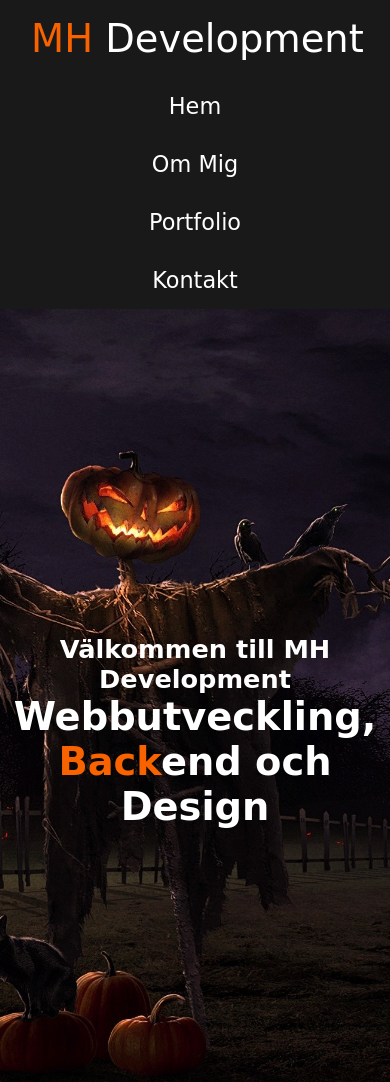
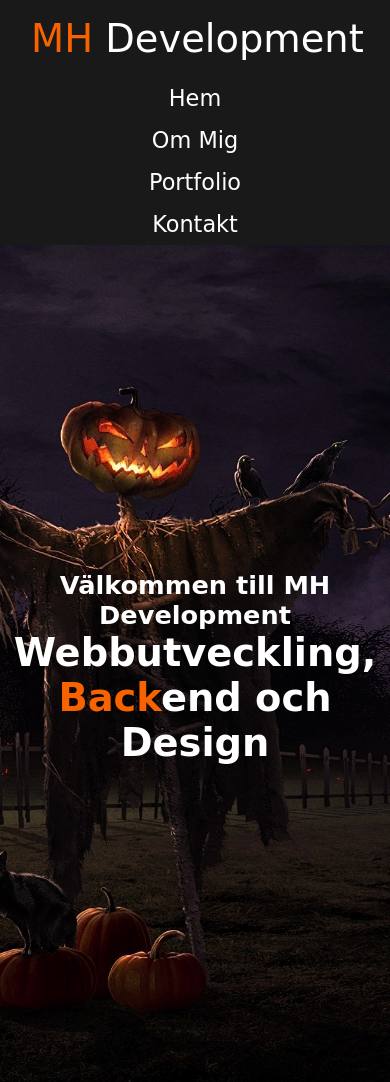
Before and after one commit to psychoslaz/portfolio, a website: page dist/index.html in a window 390 px wide. Shown: the top 1082 px of the page. Drawn offline with Linux system fonts and the light colour scheme; a web font is replaced by a local one.

Commit message:
changed to space evenly and set width for higher responsiveness

```diff
--- a/dist/css/mobile.css
+++ b/dist/css/mobile.css
@@ -6,10 +6,20 @@
   flex-direction: column;
 }
 
-.logoContainer{
+.logoContainer, .about{
   margin: auto;
 }
 
+
+.navContainer ul li{
+  margin: 0.5rem;
+}
+
+.navContainer ul li a{
+  padding: 0.5rem 1.4rem;
+}
+
+/* Text */
 .primarySection .container h1{
   padding: 0 2rem;
    font-size: 2.4rem;
--- a/dist/css/style.css
+++ b/dist/css/style.css
@@ -21,6 +21,8 @@ body{
   overflow-x: hidden;
 }
 
+/* Navigation */
+
 #navbar{
   background: var(--primary-bg);
 }
@@ -28,7 +30,7 @@ body{
 .navContainer{
   display: flex;
   color:white;
-  justify-content: space-between;
+  justify-content: space-around;
 }
 
 .emText{
@@ -58,18 +60,16 @@ body{
 /* Navigations Bar */
 .navContainer .about{
   display: flex;
-  justify-content: center;
+  justify-content: space-around;
+  width: 35%;
   align-items: center;
 }
 
 .navContainer ul{
   list-style: none;
-  justify-self: end;
-  padding: 0 3rem;
 }
 
 .navContainer ul li{
-  margin: 1rem;
   white-space: nowrap;
   text-align: center;
 
@@ -79,7 +79,8 @@ body{
   color: inherit;
   text-decoration: none;
   font-size: 1.4rem;
-  padding: 1rem 3rem;
+  padding: 1rem 2rem;
+  margin: 0.2rem;
   transition: 0.4s ease-out;
 }
 
@@ -308,6 +309,7 @@ body{
 
 
 
+
 /* Media Queries */
 @media(max-width: 950px){
   #timeline ul li div{
@@ -316,6 +318,10 @@ body{
 
   #timeline ul li:nth-child(even) div{
       left: -17.75rem;
+  }
+
+  .navContainer .about{
+    width: 65%;
   }
 }
 
```
Also changed, not shown: dist/index.html (+0 -1 lines).
